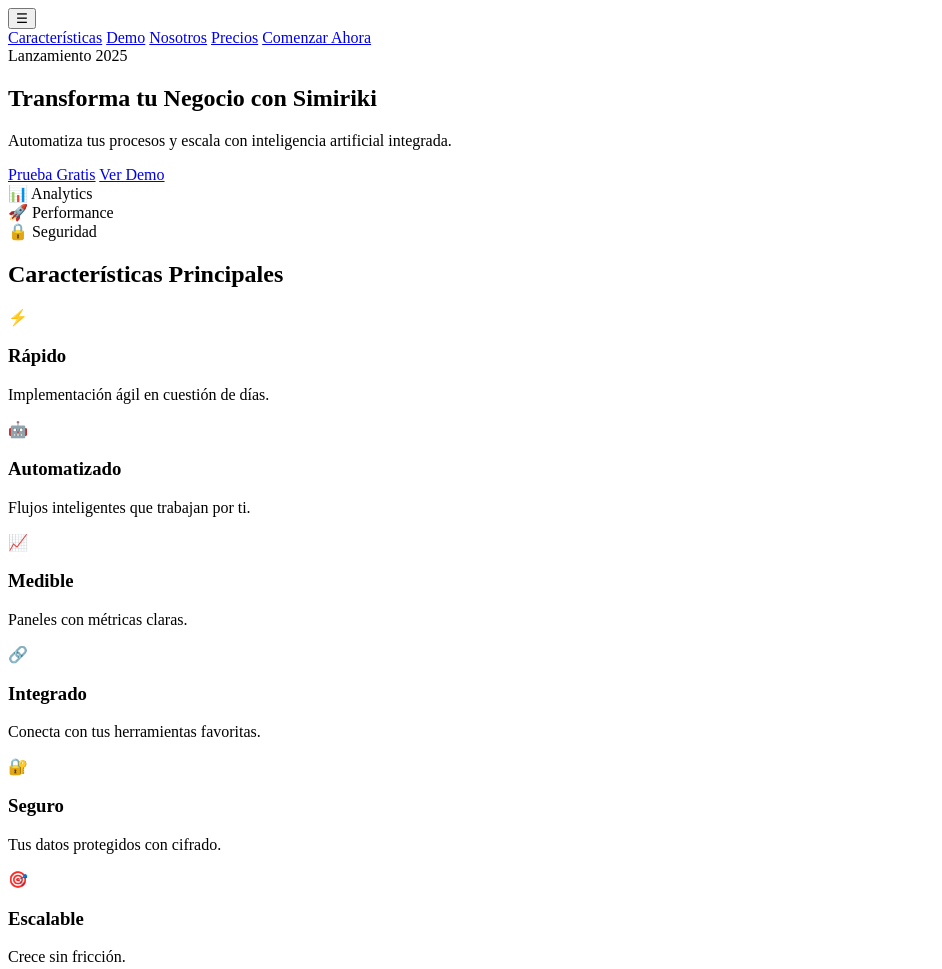
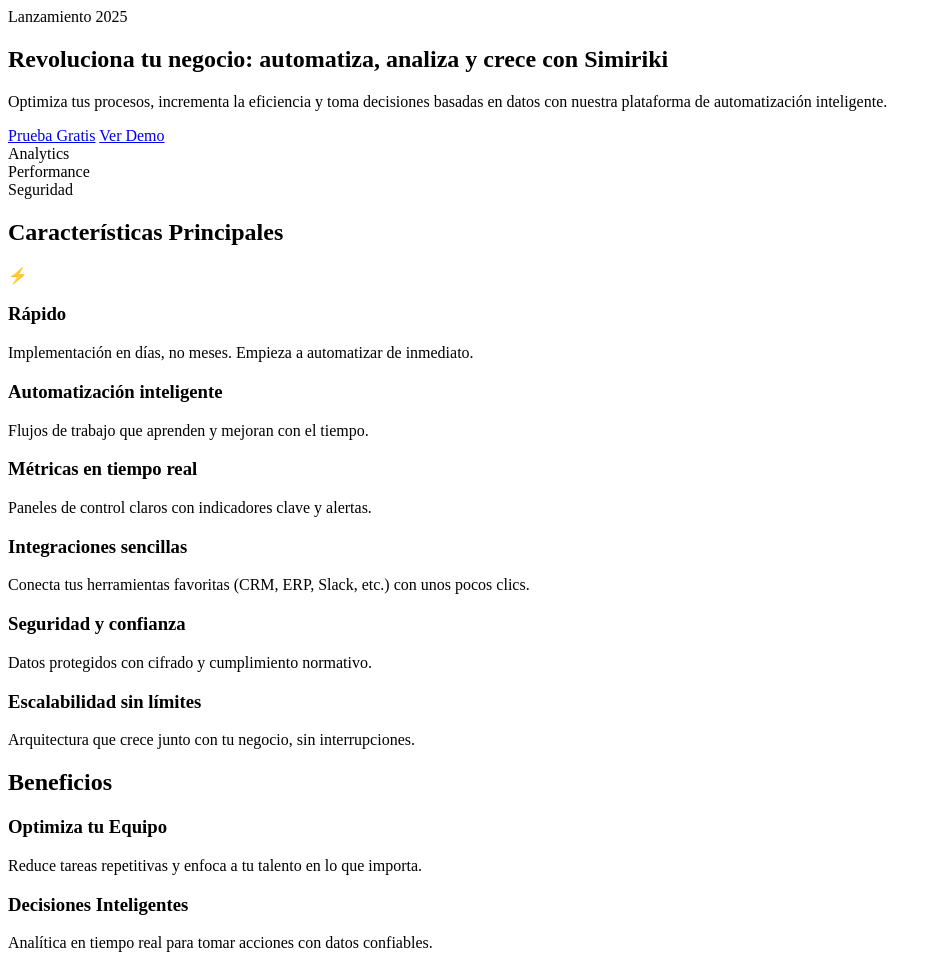
Before and after one commit to jjdlr-simiriki/simiriki-landing, a website: page index.html in a window 1280 px wide. Shown: the top 969 px of the page, without its empty margins (0-942 px from the left). Drawn offline with Linux system fonts and the light colour scheme.

Commit message:
Update landing and thank-you pages with improved copy

```diff
--- a/index.html
+++ b/index.html
@@ -1,24 +1,19 @@
-      </a>
-      <button class="nav-toggle" aria-label="Abrir menú" data-nav-toggle>
-        ☰
-      </button>
-      <nav class="nav-menu" data-nav-menu>
-        <a href="#caracteristicas">Características</a>
-        <a href="#demo">Demo</a>
-        <a href="#nosotros">Nosotros</a>
-        <a href="#precios">Precios</a>
-        <a href="#contacto" class="cta">Comenzar Ahora</a>
-      </nav>
+<!doctype html><html lang="es"><head>
+    <meta charset="utf-8">
+    <meta name="viewport" content="width=device-width, initial-scale=1">
+    <title>Simiriki – Revoluciona tu negocio</title>
+    <link rel="stylesheet" href="style.css">
+</head><body>
+    <header>
+        <!-- header content omitted for brevity -->
     </header>
-
     <main id="inicio">
         <section class="hero">
             <div class="hero-content">
                 <span class="badge">Lanzamiento 2025</span>
-          <h1 class="headline">Transforma tu Negocio con Simiriki</h1>
+                <h1 class="headline">Revoluciona tu negocio: automatiza, analiza y crece con Simiriki</h1>
                 <p class="description">
-            Automatiza tus procesos y escala con inteligencia artificial
-            integrada.
+                    Optimiza tus procesos, incrementa la eficiencia y toma decisiones basadas en datos con nuestra plataforma de automatización inteligente.
                 </p>
                 <div class="cta-row">
                     <a href="#contacto" class="btn primary">Prueba Gratis</a>
@@ -26,9 +21,9 @@
                 </div>
             </div>
             <div class="hero-graphics">
-          <div class="card floating">📊 Analytics</div>
-          <div class="card floating delay-1">🚀 Performance</div>
-          <div class="card floating delay-2">🔒 Seguridad</div>
+                <div class="card floating">Analytics</div>
+                <div class="card floating delay-1">Performance</div>
+                <div class="card floating delay-2">Seguridad</div>
             </div>
         </section>
 
@@ -38,36 +33,36 @@
                 <div class="feature">
                     <span class="icon">⚡</span>
                     <h3>Rápido</h3>
-            <p>Implementación ágil en cuestión de días.</p>
+                    <p>Implementación en días, no meses. Empieza a automatizar de inmediato.</p>
                 </div>
                 <div class="feature">
-            <span class="icon">🤖</span>
-            <h3>Automatizado</h3>
-            <p>Flujos inteligentes que trabajan por ti.</p>
+                    <span class="icon"></span>
+                    <h3>Automatización inteligente</h3>
+                    <p>Flujos de trabajo que aprenden y mejoran con el tiempo.</p>
                 </div>
                 <div class="feature">
-            <span class="icon">📈</span>
-            <h3>Medible</h3>
-            <p>Paneles con métricas claras.</p>
+                    <span class="icon"></span>
+                    <h3>Métricas en tiempo real</h3>
+                    <p>Paneles de control claros con indicadores clave y alertas.</p>
                 </div>
                 <div class="feature">
-            <span class="icon">🔗</span>
-            <h3>Integrado</h3>
-            <p>Conecta con tus herramientas favoritas.</p>
+                    <span class="icon"></span>
+                    <h3>Integraciones sencillas</h3>
+                    <p>Conecta tus herramientas favoritas (CRM, ERP, Slack, etc.) con unos pocos clics.</p>
                 </div>
                 <div class="feature">
-            <span class="icon">🔐</span>
-            <h3>Seguro</h3>
-            <p>Tus datos protegidos con cifrado.</p>
+                    <span class="icon"></span>
+                    <h3>Seguridad y confianza</h3>
+                    <p>Datos protegidos con cifrado y cumplimiento normativo.</p>
                 </div>
                 <div class="feature">
-            <span class="icon">🎯</span>
-            <h3>Escalable</h3>
-            <p>Crece sin fricción.</p>
+                    <span class="icon"></span>
+                    <h3>Escalabilidad sin límites</h3>
+                    <p>Arquitectura que crece junto con tu negocio, sin interrupciones.</p>
                 </div>
             </div>
         </section>
-
+        <!-- keep the rest of the original sections unchanged -->
         <section id="beneficios" class="benefits">
             <h2 class="section-title">Beneficios</h2>
             <div class="benefits-grid">
@@ -85,7 +80,6 @@
                 </div>
             </div>
         </section>
-
         <section id="testimonios" class="testimonials">
             <h2 class="section-title">Testimonios</h2>
             <div class="testimonial-grid">
@@ -103,7 +97,6 @@
                 </div>
             </div>
         </section>
-
         <section id="estadisticas" class="stats">
             <div class="stat">
                 <span class="number" data-count="99.9">0%</span>
@@ -122,9 +115,6 @@
                 <span class="label">Soporte 24/7</span>
             </div>
         </section>
-
-      </section>
-
         <section id="cta-final" class="cta-section">
             <h2>¿Listo para Transformar tu Negocio?</h2>
             <div class="cta-row">
@@ -133,7 +123,6 @@
                 <button id="checkout-button" class="btn primary">Comprar</button>
             </div>
         </section>
-
         <section id="contacto" class="contact">
             <h2>Contacto</h2>
             <p>
@@ -142,7 +131,6 @@
             </p>
         </section>
     </main>
-
     <footer class="footer">
         <p>© 2025 Simiriki. Todos los derechos reservados.</p>
         <nav class="footer-links">
@@ -150,7 +138,5 @@
             <a href="terms.html">Términos de Servicio</a>
         </nav>
     </footer>
-
     <script src="script.js" defer></script>
-  </body>
-</html>
+</body></html>
```
Also changed, not shown: site/gracias/index.html (+5 -8 lines). Lines whose indentation alone changed are shown as unchanged.
